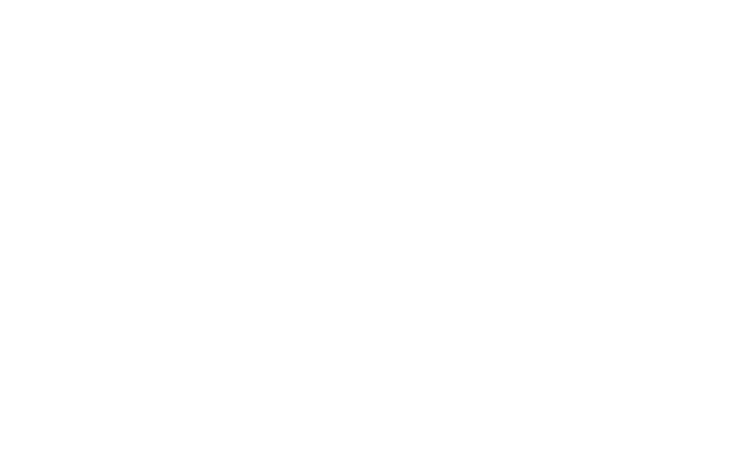
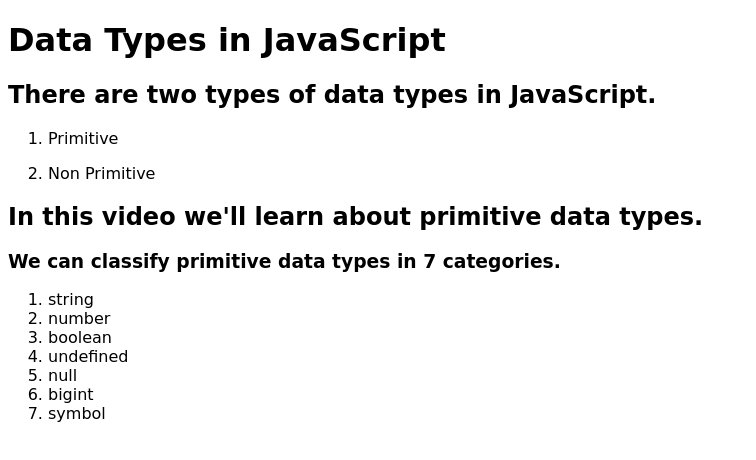
Before and after one commit to AbirlalBera/JAVA_SCRIPT, a plain HTML site: page MY_NOTES(PRO)/PROGRAMS/01_Data_Types/index.html in a window 1280 px wide. Shown: the whole page, without its empty margins (0-756 px from the left). Drawn offline with Linux system fonts and the light colour scheme.

Commit message:
vault backup: 2025-10-24 13:18:53

```diff
--- a/MY_NOTES(PRO)/PROGRAMS/01_Data_Types/index.html
+++ b/MY_NOTES(PRO)/PROGRAMS/01_Data_Types/index.html
@@ -6,6 +6,23 @@
     <title>Document</title>
 </head>
 <body>
-
+     <body style="font-family: cursive">
+    <h1>Data Types in JavaScript</h1>
+    <h2>There are two types of data types in JavaScript.</h2>
+    <ol>
+      <li><p>Primitive</p></li>
+      <li><p>Non Primitive</p></li>
+    </ol>
+    <h2>In this video we'll learn about primitive data types.</h2>
+    <h3>We can classify primitive data types in 7 categories.</h3>
+    <ol>
+      <li>string</li>
+      <li>number</li>
+      <li>boolean</li>
+      <li>undefined</li>
+      <li>null</li>
+      <li>bigint</li>
+      <li>symbol</li>
+    </ol>
 </body>
 </html>
--- a/MY_NOTES(PRO)/PROGRAMS/01_Data_Types/script.js
+++ b/MY_NOTES(PRO)/PROGRAMS/01_Data_Types/script.js
@@ -1 +1 @@
-typeof 7
+console.log(Hello);
```
